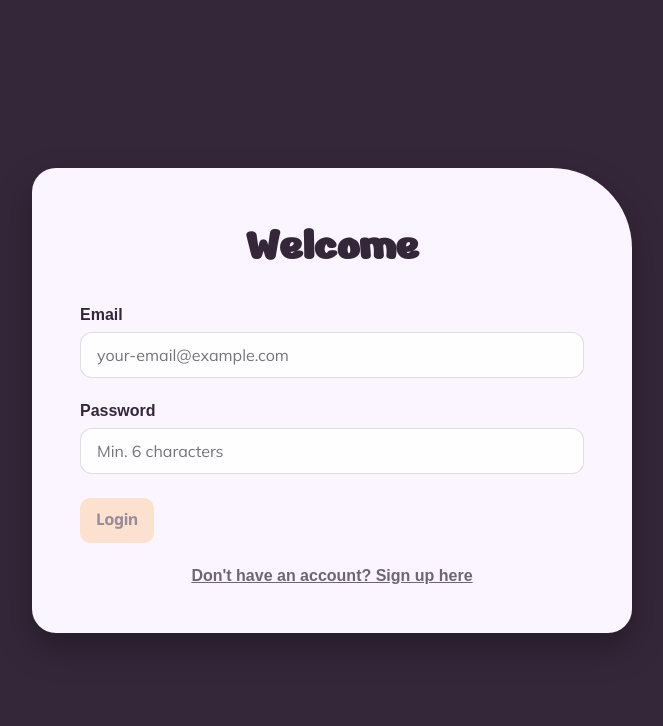
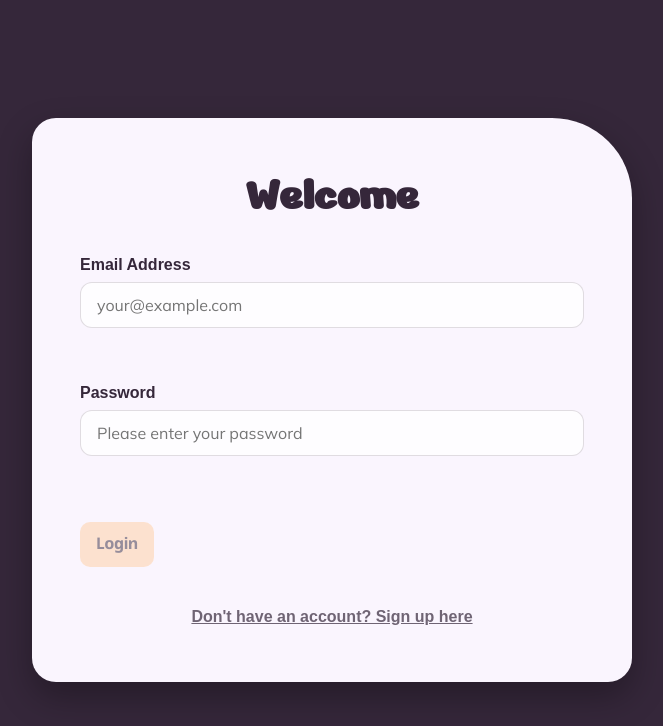
Before and after one commit to lucasxgraf/poll-app, an Angular app: page /login in a window 1280 px wide. Shown: the top 726 px of the page, without its empty margins (308-971 px from the left). Built offline with nearby package versions, Linux system fonts and the light colour scheme; no server answers; a web font is replaced by a local one.

Commit message:
feat: Implement client-side form validation feedback and enhance server-side error display in the authentication component

```diff
--- a/src/app/features/auth/auth.component.html
+++ b/src/app/features/auth/auth.component.html
@@ -6,33 +6,42 @@
 
     <form [formGroup]="authForm" (ngSubmit)="onSubmit()" class="auth__form">
       <div class="auth__field">
-        <label class="auth__label">Email</label>
-        <input
-          type="email"
-          class="auth__input"
-          formControlName="email"
-          placeholder="your-email@example.com">
+        <label class="auth__label">Email Address</label>
+        <input type="email" class="auth__input" [class.auth__input--error]="shouldShowError(emailCtrl)"
+          formControlName="email" placeholder="your@example.com">
+
+        <div class="auth__error-container">
+          @if (shouldShowError(emailCtrl)) {
+          @if (emailCtrl.errors?.['required']) { <span>Email is required</span> }
+          @else if (emailCtrl.errors?.['email']) { <span>Invalid email format</span> }
+          }
+        </div>
       </div>
 
       <div class="auth__field">
         <label class="auth__label">Password</label>
-        <input
-          type="password"
-          class="auth__input"
-          formControlName="password"
-          placeholder="Min. 6 characters">
+        <input type="password" class="auth__input" [class.auth__input--error]="shouldShowError(passCtrl)"
+          formControlName="password" placeholder="Please enter your password">
+
+        <div class="auth__error-container">
+          @if (shouldShowError(passCtrl)) {
+          @if (passCtrl.errors?.['required'])
+          { <span>Password is required</span> }
+          @else if (passCtrl.errors?.['minlength'])
+          { <span>Min. 6 characters</span> }
+          }
+        </div>
       </div>
 
-      @if (errorMessage()) {
-        <p class="auth__error-message">{{ errorMessage() }}</p>
-      }
+      <div class="auth__supabase-error-container">
+        <app-button type="submit" variant="primary" [disabled]="authForm.invalid || isLoading()">
+          {{ isLoading() ? 'Loading...' : (isLoginMode() ? 'Login' : 'Sign Up') }}
+        </app-button>
 
-      <app-button
-        type="submit"
-        variant="primary"
-        [disabled]="authForm.invalid || isLoading()">
-        {{ isLoading() ? 'Loading...' : (isLoginMode() ? 'Login' : 'Sign Up') }}
-      </app-button>
+        <div class="auth__supabase-error" [class.auth__supabase-error--visible]="errorMessage()">
+          {{ errorMessage() }}
+        </div>
+      </div>
     </form>
 
     <button type="button" class="auth__toggle-btn" (click)="toggleMode()">
--- a/src/app/features/auth/auth.component.scss
+++ b/src/app/features/auth/auth.component.scss
@@ -50,24 +50,56 @@
   }
 
   &__error-message {
+    border-color: #e74c3c;
+  }
+
+  &__error-container {
+    height: 24px;
+    font-weight: 600;
+    text-align: right;
+
+    span {
+      color: #e74c3c
+    }
+  }
+
+  &__supabase-error-container{
+    @include flex-layout(row, space-between, center, 16px);
+    flex: 1;
+  }
+
+  &__supabase-error {
+    min-height: 48px;
+    font-weight: 700;
     color: #e74c3c;
+    background: rgba(#e74c3c, 0.1);
+    padding: 16px;
+    border-radius: 8px;
     text-align: center;
-    background: rgba(#e74c3c, 0.1);
-    padding: 10px;
-    border-radius: 8px;
+    margin: 8px 0;
+    opacity: 0;
+    transition: opacity 0.3s ease;
+    box-shadow: 0 2px 5px rgba(0, 0, 0, 0.3);
+
+    &--visible {
+      opacity: 1;
+    }
   }
 
   &__toggle-btn {
-    width: 100%;
-    margin-top: 24px;
+    display: block;
+    width: fit-content;
+    margin: 24px auto 0;
+    padding: 8px 12px;
+    text-align: center;
     background: none;
     border: none;
     color: $color-text-dark;
     font-weight: 600;
-    text-decoration: underline;
     cursor: pointer;
     opacity: 0.7;
     transition: opacity 0.2s;
+    text-decoration: underline;
 
     &:hover {
       opacity: 1;
--- a/src/app/features/auth/auth.component.ts
+++ b/src/app/features/auth/auth.component.ts
@@ -26,14 +26,28 @@ export class AuthComponent {
     password: ['', [Validators.required, Validators.minLength(6)]]
   });
 
+  get emailCtrl() {
+    return this.authForm.controls.email;
+  }
+
+    get passCtrl() {
+    return this.authForm.controls.password;
+  }
+
   toggleMode() {
     this.isLoginMode.update(value => !value);
     this.errorMessage.set(null);
   }
 
+  shouldShowError(control: any): boolean {
+    return control.invalid && (control.touched || control.dirty);
+  }
+
   async onSubmit() {
-    if (this.authForm.invalid)
+    if (this.authForm.invalid) {
+      this.authForm.markAllAsTouched();
       return;
+    }
 
     this.isLoading.set(true);
     this.errorMessage.set(null);
```
